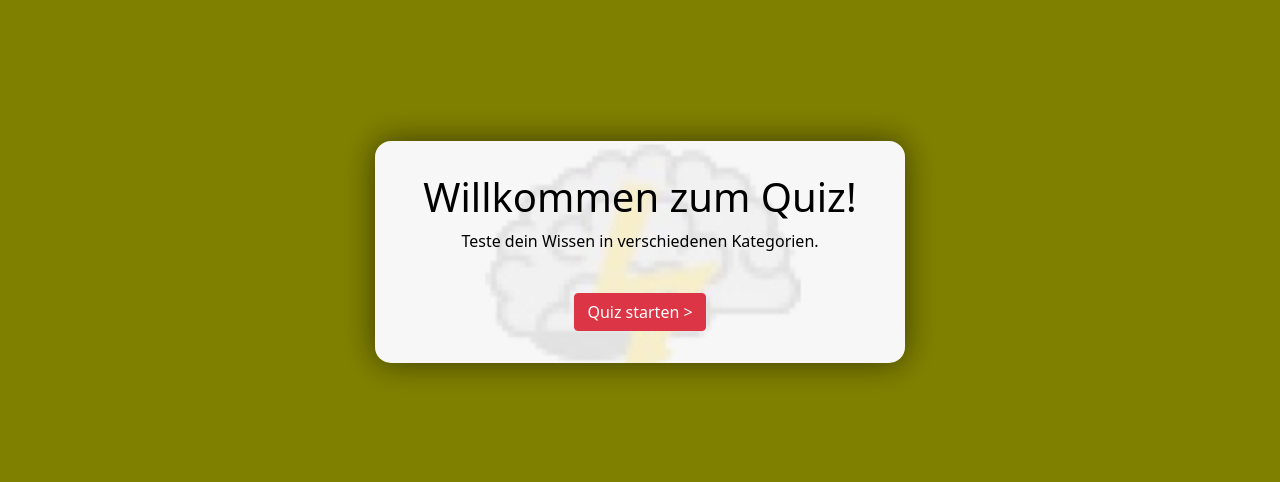
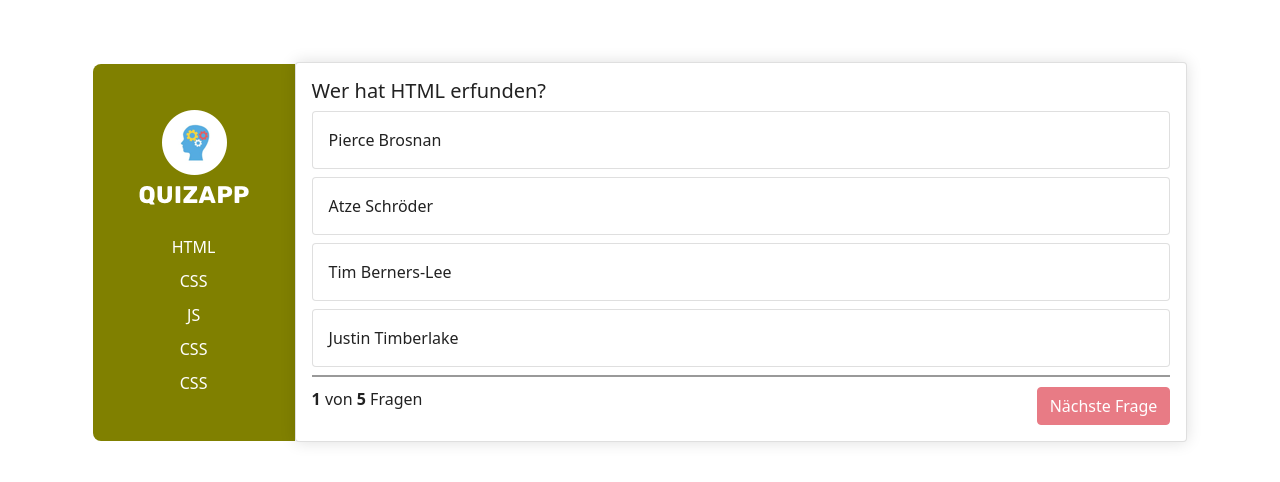
Before and after one commit to axelottmann/Quiz-App, a website: page index.html in a window 1280 px wide. Shown: the part 148-630 px from the top of the page. Drawn offline with nearby package versions, Linux system fonts and the light colour scheme.

Commit message:
Quiz App

```diff
--- a/index.html
+++ b/index.html
@@ -14,16 +14,9 @@
 
 </head>
 
-<body>
-    <div id="intro" class="intro-overlay">
-        <div class="intro-content">
-            <h1 class="intro-title">Willkommen zum Quiz!</h1>
-            <p class="intro-text">Teste dein Wissen in verschiedenen Kategorien.</p>
-            <button class="btn btn-danger intro-btn" onclick="startQuiz()">Quiz starten ></button>
-        </div>
-    </div>
+<body onload="init()">
 
-    <div class="container" id="quiz-container" style="display:none;">
+    <div class="container">
 
         <nav class="navbar">
             <div>
@@ -33,6 +26,7 @@
                 <a href="#">JS</a>
                 <a href="#">CSS</a>
                 <a href="#">CSS</a>
+
             </div>
         </nav>
 
@@ -68,7 +62,7 @@
                     <span>
                         <b>1</b> von <b id="all-questions">5</b> Fragen
                     </span>
-                    <button id="next" type="button" class="btn btn-danger" onclick="nextQuestion()" disabled>Nächste Frage ></button>
+                    <button id="next-button" class="btn btn-danger" disabled>Nächste Frage</button>
 
                 </div>
             </div>
--- a/script.js
+++ b/script.js
@@ -40,6 +40,7 @@ let questions = [
         "answer_4": "8",
         "right_answer": 3
     },
+
 ];
 
 let currentQuestion = 0;
@@ -51,7 +52,7 @@ function init() {
 
 function showQuestion() {
     let question = questions[currentQuestion];
-    document.getElementById('next').disabled = true;
+    document.getElementById('next-button').disabled = true;
 
     document.getElementById('questiontext').innerHTML = question['question'];
     document.getElementById('answer_1').innerHTML = question['answer_1'];
@@ -60,23 +61,22 @@ function showQuestion() {
     document.getElementById('answer_4').innerHTML = question['answer_4'];
 }
 
-function answer(selection){
+function answer(selection) {
+
     let question = questions[currentQuestion];
     console.log('selected answer is', selection);
     let selectedQuestionNumber = selection.slice(-1);
     console.log('selectedQuestionNumber is', selectedQuestionNumber);
     console.log('Current question is', question['right_answer']);
 
+    let idOfRightAnswer = `answer_${question['right_answer']}`;
+
     if (selectedQuestionNumber == question['right_answer']) {
         console.log('Richtige Antwort');
         document.getElementById(selection).parentNode.classList.add('bg-success');
     } else {
         document.getElementById(selection).parentNode.classList.add('bg-danger');
+        document.getElementById(idOfRightAnswer).parentNode.classList.add('bg-success');
     }
+    document.getElementById('next-button').disabled = false;
 }
-
-function startQuiz() {
-    document.getElementById('intro').style.display = 'none';
-    document.getElementById('quiz-container').style.display = '';
-    init();
-}
--- a/style.css
+++ b/style.css
@@ -1,5 +1,5 @@
 body {
-    background-color: white !important;
+    background-color: bs-secondary #6c757d !important;
 }
 
 a {
@@ -12,32 +12,6 @@ a:hover {
     background-color: rgba(0, 0, 0, 0.08);
     box-shadow: -100px 0 0 0 white;
     transition: box-shadow 0.2s, background-color 0.2s;
-}
-
-.intro-overlay {
-    position: fixed;
-    top: 0; left: 0; right: 0; bottom: 0;
-    background-color: olive;
-    background-size: cover;
-    z-index: 1000;
-    display: flex;
-    justify-content: center;
-    align-items: center;
-}
-
-.intro-content {
-    background: url('./img/brainbg.jpg') no-repeat center center;
-    padding: 2rem 3rem;
-    border-radius: 1rem;
-    text-align: center;
-    color: black;
-    box-shadow: 0 0 32px #0008;
-}
-
-.intro-btn {
-    font-size: 1.5rem;
-    padding: 1rem 2rem;
-    margin-top: 1.5rem;
 }
 
 .container {
@@ -54,8 +28,7 @@ a:hover {
 }
 
 .quiz-card {
-    width: 100%;
-    background: url('./img/brainbg.jpg') no-repeat center center !important;
+    width: 80%;
     background-size: cover !important;
     box-shadow: 0 0 16px #0002;
     color: #222;
```
